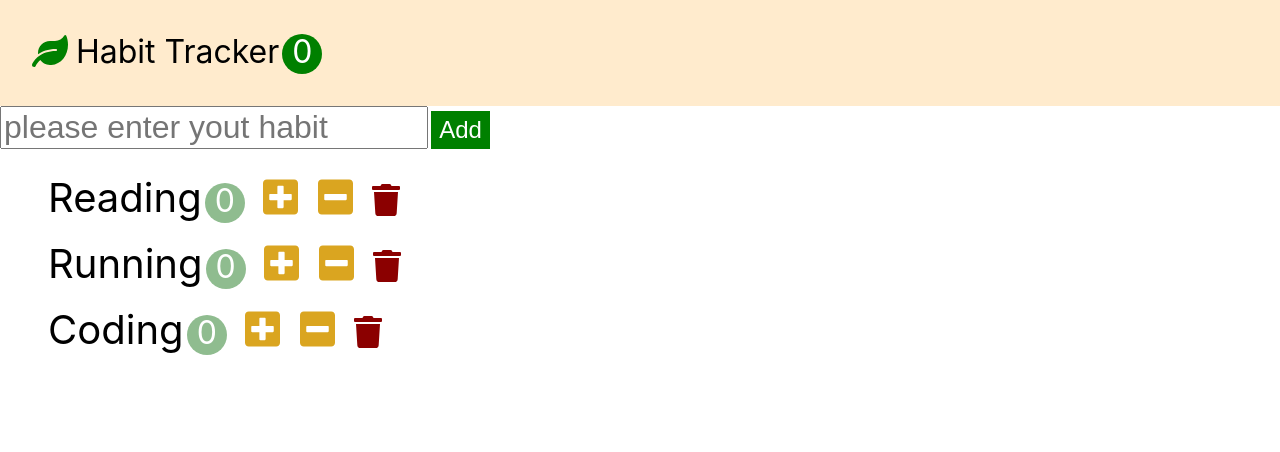
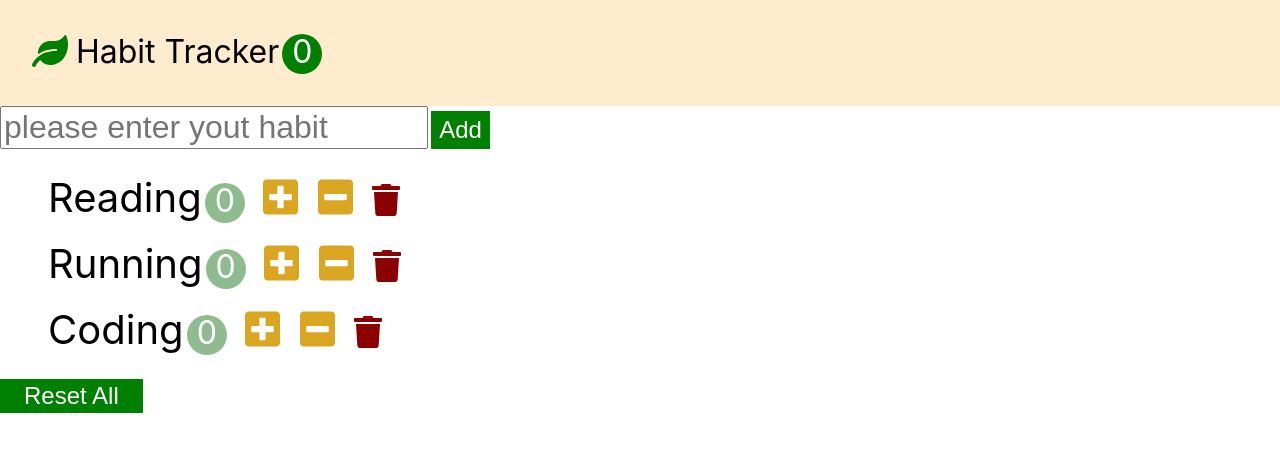
Before and after one commit to hanaheyo/Habit_tracker, a React (Create React App) app: page / in a window 1280 px wide. Shown: the top 452 px of the page. Built offline with nearby package versions, Linux system fonts and the light colour scheme.

Commit message:
Reset Button

```diff
--- a/src/App.css
+++ b/src/App.css
@@ -88,3 +88,10 @@
   vertical-align: baseline;
   color: darkred;
 }
+
+.habits-reset {
+  font-size: 1.5rem;
+  padding: 0.2rem 1em;
+  background-color: green;
+  color:white;
+}
--- a/src/app.jsx
+++ b/src/app.jsx
@@ -38,6 +38,14 @@
     this.setState({ habits })
   }
 
+  handleReset = () => {
+    const habits = this.state.habits.map(habit => {
+      habit.count = 0;
+      return habit;
+    });
+    this.setState({habits});
+  };
+
   render() {
     return (
       <>
@@ -48,6 +56,7 @@
           onDecrement={this.handleDecrement}
           onDelete={this.handleDelete}
           onAdd={this.handleAdd}
+          onReset={this.handleReset}
         />
       </>
     );
--- a/src/components/habits.jsx
+++ b/src/components/habits.jsx
@@ -22,6 +22,7 @@
                         />
                     ))}
                 </ul>
+                <button className="habits-reset" onClick={this.props.onReset}>Reset All</button>
             </>
         );
     }
```
